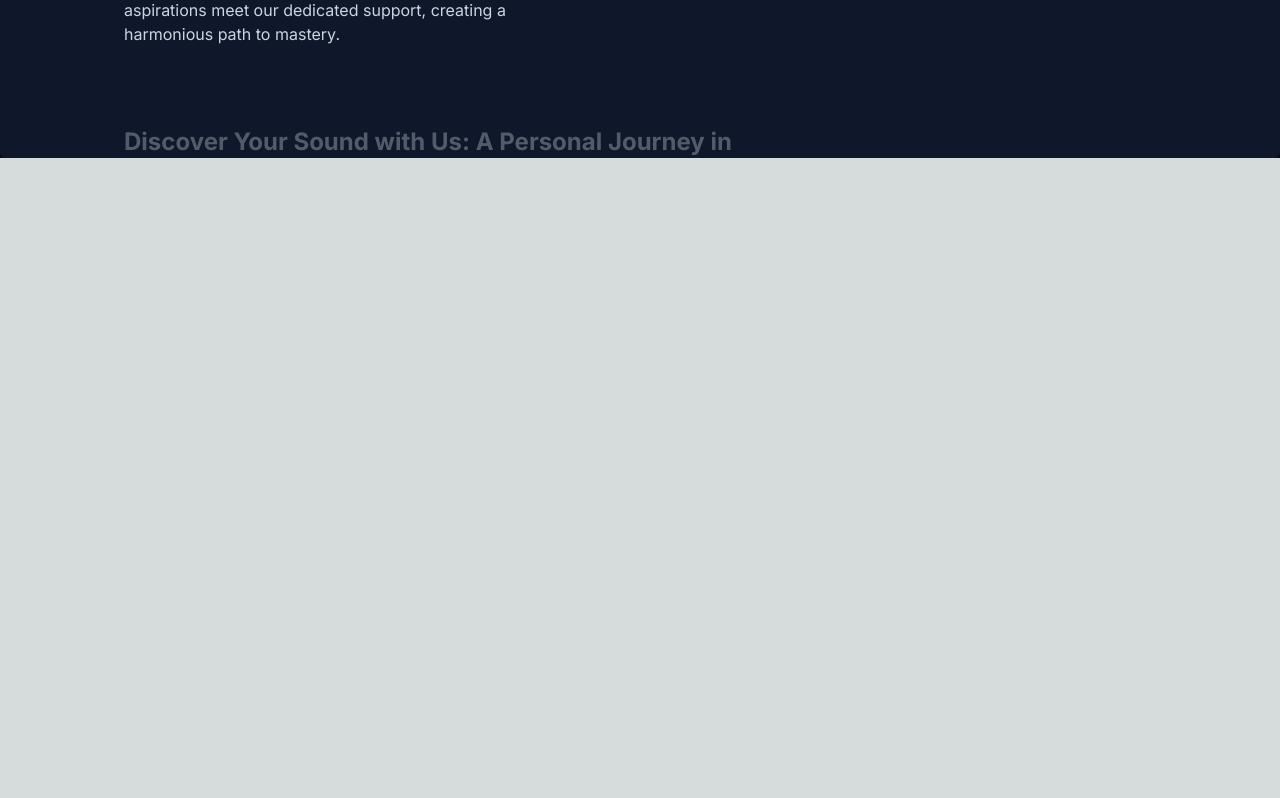
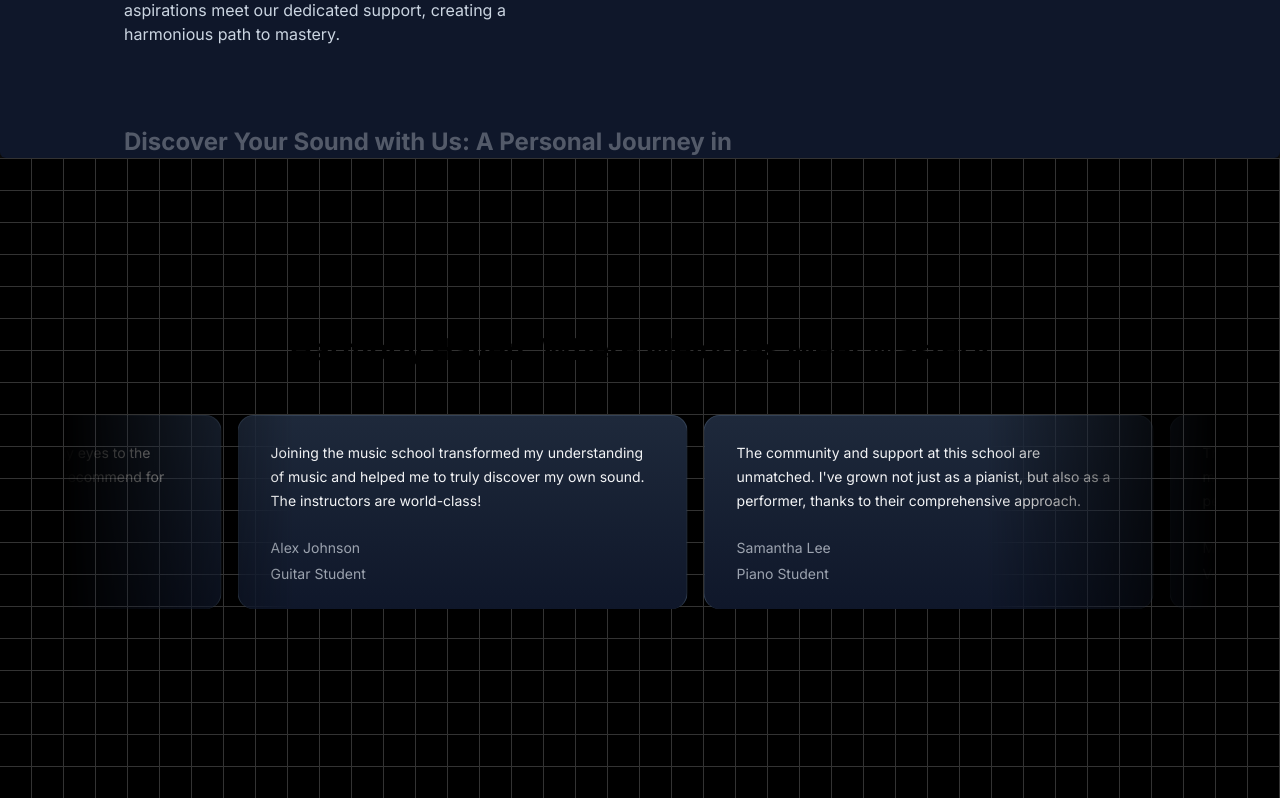
Before and after one commit to ArnabhS/music-site, a Next.js app: page / in a window 1280 px wide. Shown: the part 1670-2468 px from the top of the page. Before the commit the page ends 1828 px from the top, so only its background shows below. Built offline with nearby package versions, Linux system fonts and the light colour scheme.

Commit message:
add moving cards

```diff
--- a/package.json
+++ b/package.json
@@ -11,6 +11,7 @@
   "dependencies": {
     "clsx": "^2.1.0",
     "framer-motion": "^11.0.5",
+    "mini-svg-data-uri": "^1.4.4",
     "next": "14.1.0",
     "react": "^18",
     "react-dom": "^18",
--- a/src/app/page.tsx
+++ b/src/app/page.tsx
@@ -1,5 +1,6 @@
 import { FeaturedCourses } from "@/components/FeaturedCourses";
 import { HeroSection } from "@/components/HeroSection";
+import MusicSchoolTestimonial from "@/components/TestimonialCards";
 import WhyChooseUs from "@/components/WhyChooseUs";
 import Image from "next/image";
 
@@ -10,6 +11,7 @@
    <HeroSection />
    <FeaturedCourses />
    <WhyChooseUs />
+   <MusicSchoolTestimonial/>
   </main>
   );
 }
--- /dev/null
+++ b/src/components/TestimonialCards.tsx
@@ -0,0 +1,55 @@
+'use client';
+
+import React from 'react'
+import { InfiniteMovingCards } from "./ui/infinite-moving-cards";
+function MusicSchoolTestimonial() {
+
+    const musicSchoolTestimonials = [
+        {
+          quote:
+            'Joining the music school transformed my understanding of music and helped me to truly discover my own sound. The instructors are world-class!',
+          name: 'Alex Johnson',
+          title: 'Guitar Student',
+        },
+        {
+          quote:
+            "The community and support at this school are unmatched. I've grown not just as a pianist, but also as a performer, thanks to their comprehensive approach.",
+          name: 'Samantha Lee',
+          title: 'Piano Student',
+        },
+        {
+          quote:
+            "This school offered me the tools and confidence to take my singing to the next level. I'm endlessly grateful for the personalized coaching.",
+          name: 'Michael Chen',
+          title: 'Vocal Student',
+        },
+        {
+          quote:
+            'As a violinist, finding the right mentor can be challenging, but this school matched me with a teacher who truly understands my goals and challenges.',
+          name: 'Emily Taylor',
+          title: 'Violin Student',
+        },
+        {
+          quote:
+            'The production courses here opened my eyes to the intricacies of music production. Highly recommend for any aspiring producers!',
+          name: 'Chris Morales',
+          title: 'Music Production Student',
+        },
+      ];
+
+  return (
+    <div className="h-[40rem] w-full dark:bg-black dark:bg-grid-white/[0.2] relative flex flex-col items-center justify-center overflow-hidden" >
+        <h2 className="text-3xl font-bold text-center mb-8 z-10">Harmony Haven: Where Melodies Meet Mastery</h2>
+        <div className="flex justify-center w-full overflow-hidden px-4 sm:px-6 lg:px-8">
+        <div className="w-full max-w-6xl">
+            <InfiniteMovingCards items={musicSchoolTestimonials}
+            direction='right'
+            speed='slow'
+            />
+        </div>
+        </div>
+    </div>
+  )
+}
+
+export default MusicSchoolTestimonial;
--- /dev/null
+++ b/src/components/ui/infinite-moving-cards.tsx
@@ -0,0 +1,121 @@
+"use client";
+
+import { cn } from "@/utils/cn";
+import React, { useEffect, useState } from "react";
+
+export const InfiniteMovingCards = ({
+  items,
+  direction = "left",
+  speed = "fast",
+  pauseOnHover = true,
+  className,
+}: {
+  items: {
+    quote: string;
+    name: string;
+    title: string;
+  }[];
+  direction?: "left" | "right";
+  speed?: "fast" | "normal" | "slow";
+  pauseOnHover?: boolean;
+  className?: string;
+}) => {
+  const containerRef = React.useRef<HTMLDivElement>(null);
+  const scrollerRef = React.useRef<HTMLUListElement>(null);
+
+  useEffect(() => {
+    addAnimation();
+  }, []);
+  const [start, setStart] = useState(false);
+  function addAnimation() {
+    if (containerRef.current && scrollerRef.current) {
+      const scrollerContent = Array.from(scrollerRef.current.children);
+
+      scrollerContent.forEach((item) => {
+        const duplicatedItem = item.cloneNode(true);
+        if (scrollerRef.current) {
+          scrollerRef.current.appendChild(duplicatedItem);
+        }
+      });
+
+      getDirection();
+      getSpeed();
+      setStart(true);
+    }
+  }
+  const getDirection = () => {
+    if (containerRef.current) {
+      if (direction === "left") {
+        containerRef.current.style.setProperty(
+          "--animation-direction",
+          "forwards"
+        );
+      } else {
+        containerRef.current.style.setProperty(
+          "--animation-direction",
+          "reverse"
+        );
+      }
+    }
+  };
+  const getSpeed = () => {
+    if (containerRef.current) {
+      if (speed === "fast") {
+        containerRef.current.style.setProperty("--animation-duration", "20s");
+      } else if (speed === "normal") {
+        containerRef.current.style.setProperty("--animation-duration", "40s");
+      } else {
+        containerRef.current.style.setProperty("--animation-duration", "80s");
+      }
+    }
+  };
+  return (
+    <div
+      ref={containerRef}
+      className={cn(
+        "scroller relative z-20  max-w-7xl overflow-hidden  [mask-image:linear-gradient(to_right,transparent,white_20%,white_80%,transparent)]",
+        className
+      )}
+    >
+      <ul
+        ref={scrollerRef}
+        className={cn(
+          " flex min-w-full shrink-0 gap-4 py-4 w-max flex-nowrap",
+          start && "animate-scroll ",
+          pauseOnHover && "hover:[animation-play-state:paused]"
+        )}
+      >
+        {items.map((item, idx) => (
+          <li
+            className="w-[350px] max-w-full relative rounded-2xl border border-b-0 flex-shrink-0 border-slate-700 px-8 py-6 md:w-[450px]"
+            style={{
+              background:
+                "linear-gradient(180deg, var(--slate-800), var(--slate-900)",
+            }}
+            key={item.name}
+          >
+            <blockquote>
+              <div
+                aria-hidden="true"
+                className="user-select-none -z-1 pointer-events-none absolute -left-0.5 -top-0.5 h-[calc(100%_+_4px)] w-[calc(100%_+_4px)]"
+              ></div>
+              <span className=" relative z-20 text-sm leading-[1.6] text-gray-100 font-normal">
+                {item.quote}
+              </span>
+              <div className="relative z-20 mt-6 flex flex-row items-center">
+                <span className="flex flex-col gap-1">
+                  <span className=" text-sm leading-[1.6] text-gray-400 font-normal">
+                    {item.name}
+                  </span>
+                  <span className=" text-sm leading-[1.6] text-gray-400 font-normal">
+                    {item.title}
+                  </span>
+                </span>
+              </div>
+            </blockquote>
+          </li>
+        ))}
+      </ul>
+    </div>
+  );
+};
--- a/tailwind.config.ts
+++ b/tailwind.config.ts
@@ -1,5 +1,6 @@
 import type { Config } from "tailwindcss";
 
+const svgToDataUri = require("mini-svg-data-uri");
 const colors = require("tailwindcss/colors");
 const {
   default: flattenColorPalette,
@@ -16,6 +17,28 @@
   });
 }
 
+function addSvgPatterns({ matchUtilities, theme }: any) {
+  matchUtilities(
+    {
+      'bg-grid': (value: any) => ({
+        backgroundImage: `url("${svgToDataUri(
+          `<svg xmlns="http://www.w3.org/2000/svg" viewBox="0 0 32 32" width="32" height="32" fill="none" stroke="${value}"><path d="M0 .5H31.5V32"/></svg>`
+        )}")`,
+      }),
+      'bg-grid-small': (value: any) => ({
+        backgroundImage: `url("${svgToDataUri(
+          `<svg xmlns="http://www.w3.org/2000/svg" viewBox="0 0 32 32" width="8" height="8" fill="none" stroke="${value}"><path d="M0 .5H31.5V32"/></svg>`
+        )}")`,
+      }),
+      'bg-dot': (value: any) => ({
+        backgroundImage: `url("${svgToDataUri(
+          `<svg xmlns="http://www.w3.org/2000/svg" viewBox="0 0 32 32" width="16" height="16" fill="none"><circle fill="${value}" id="pattern-circle" cx="10" cy="10" r="1.6257413380501518"></circle></svg>`
+        )}")`,
+      }),
+    },
+    { values: flattenColorPalette(theme('backgroundColor')), type: 'color' }
+  );
+}
 
 const config: Config = {
   content: [
@@ -40,9 +63,14 @@
           '0%': { opacity: '0', transform: 'translate(-72%, -62%) scale(0.5)' },
           '100%': { opacity: '1', transform: 'translate(-50%,-40%) scale(1)' },
         },
+        scroll: {
+          to: {
+            transform: "translate(calc(-50% - 0.5rem))",
+          },
+        },
       }, // Add a comma here
     },
   },
-  plugins: [addVariablesForColors],
+  plugins: [addVariablesForColors,addSvgPatterns],
 };
 export default config;
```
Also changed, not shown: 1 other file (tests, documents, lock files or other folders).
